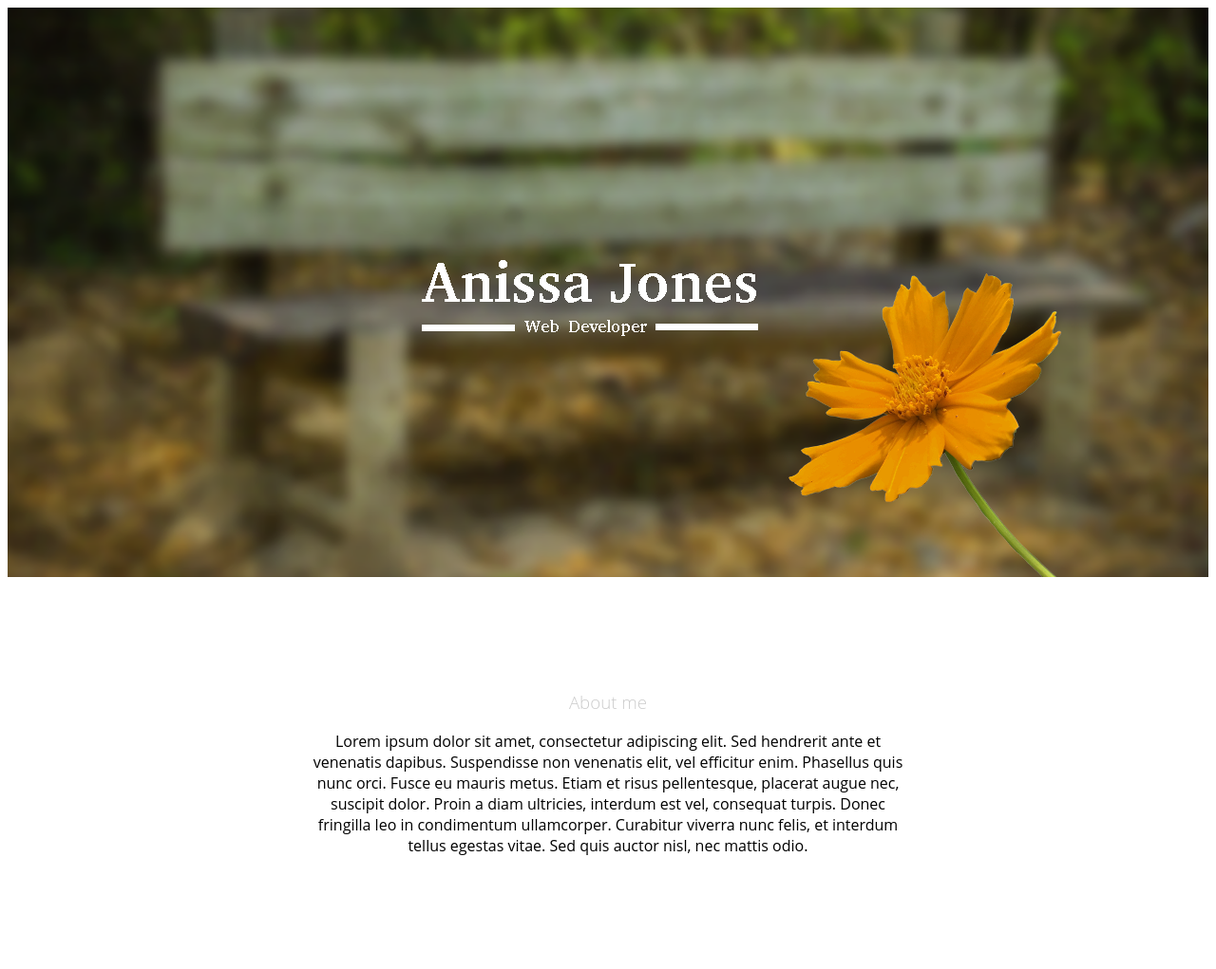
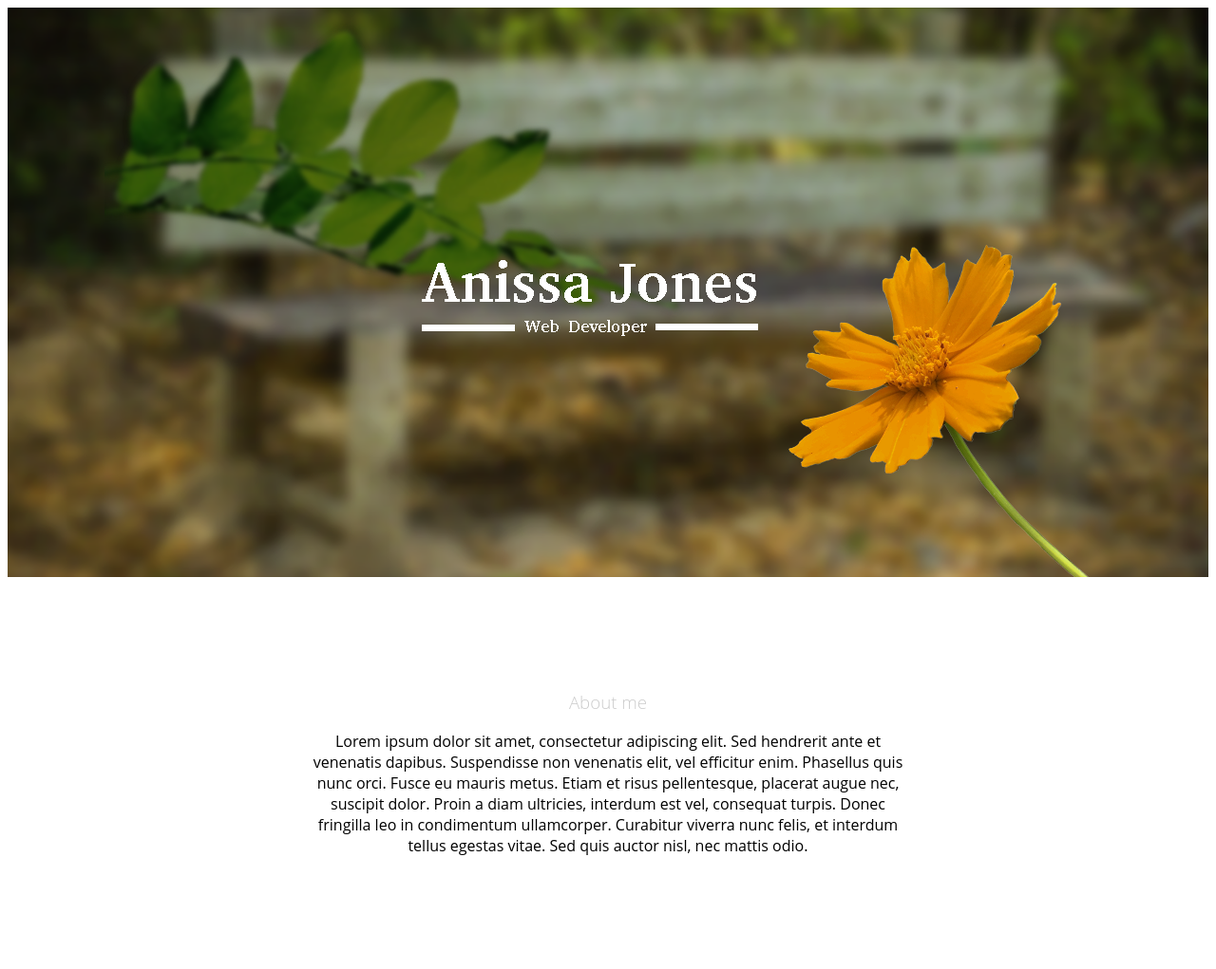
Before and after one commit to iamanissa/old_portfolio, a plain HTML site: page index.html in a window 1280 px wide. Shown: the top 1021 px of the page at 95% size. Drawn offline with nearby package versions, Linux system fonts and the light colour scheme.

Commit message:
Add leaves to middle ground. Changes speed of flower and leaves to look as though someone is standing up.

```diff
--- a/css/styles.css
+++ b/css/styles.css
@@ -50,12 +50,23 @@ img{
 .yellow-flower{
   width: 960px;
   height: 480px;
-  /*background-color: rgba(244, 108, 211, 0.32);*/
   background-image: url("../photos/yellow-flower.png");
   background-repeat: no-repeat;
   background-position: right bottom;
   position: absolute;
   left: 65%;
   margin-left: -480px;
-  top: 280px;
+  top: 250px;
 }
+
+.leaves{
+  width: 960px;
+  height: 425px;
+  /*background-color: rgba(244, 108, 211, 0.32);*/
+  background-image: url("../photos/leaves.png");
+  background-repeat: no-repeat;
+  position: absolute;
+  left: 50%;
+  margin-left: -530px;
+
+}
--- a/index.html
+++ b/index.html
@@ -9,6 +9,7 @@
 <body>
   <!--- HEADER START--->
   <header class="jumbo-blur">
+    <div class="leaves"></div>
     <div class="yellow-flower"></div>
     <div class="anissalogo"></div>
   </header>
--- a/js/script.js
+++ b/js/script.js
@@ -6,8 +6,12 @@ $(window).scroll(function(){
     'transform' : 'translate(0px, '+ wScroll /2 +'%)'
   });
 
+  $(".leaves").css({
+    'transform' : 'translate(0px, '+ wScroll /2 +'%)'
+  });
+
   $(".yellow-flower").css({
-    'transform' : 'translate(0px, -'+ wScroll /20 +'%)'
+    'transform' : 'translate('+ wScroll /80 +'%, '+ wScroll /2 +'%)'
   });
 
 });
```
